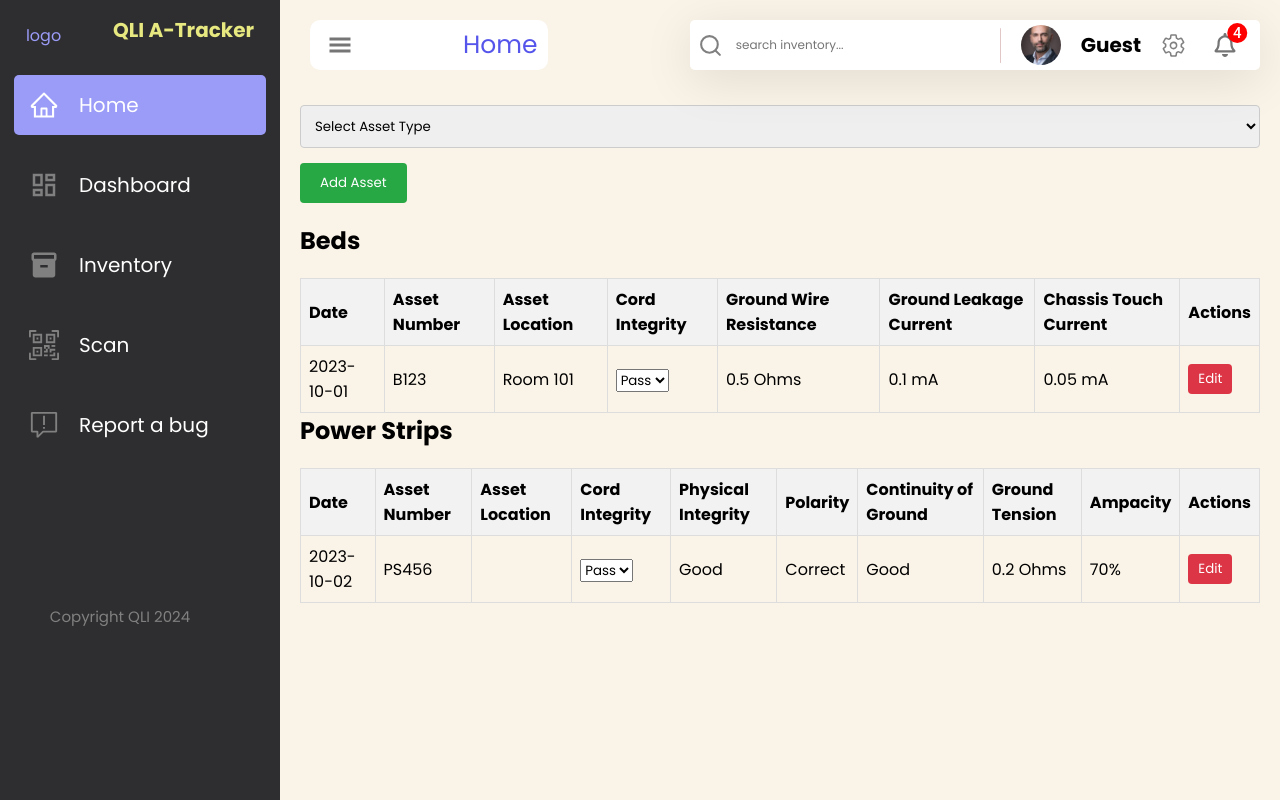
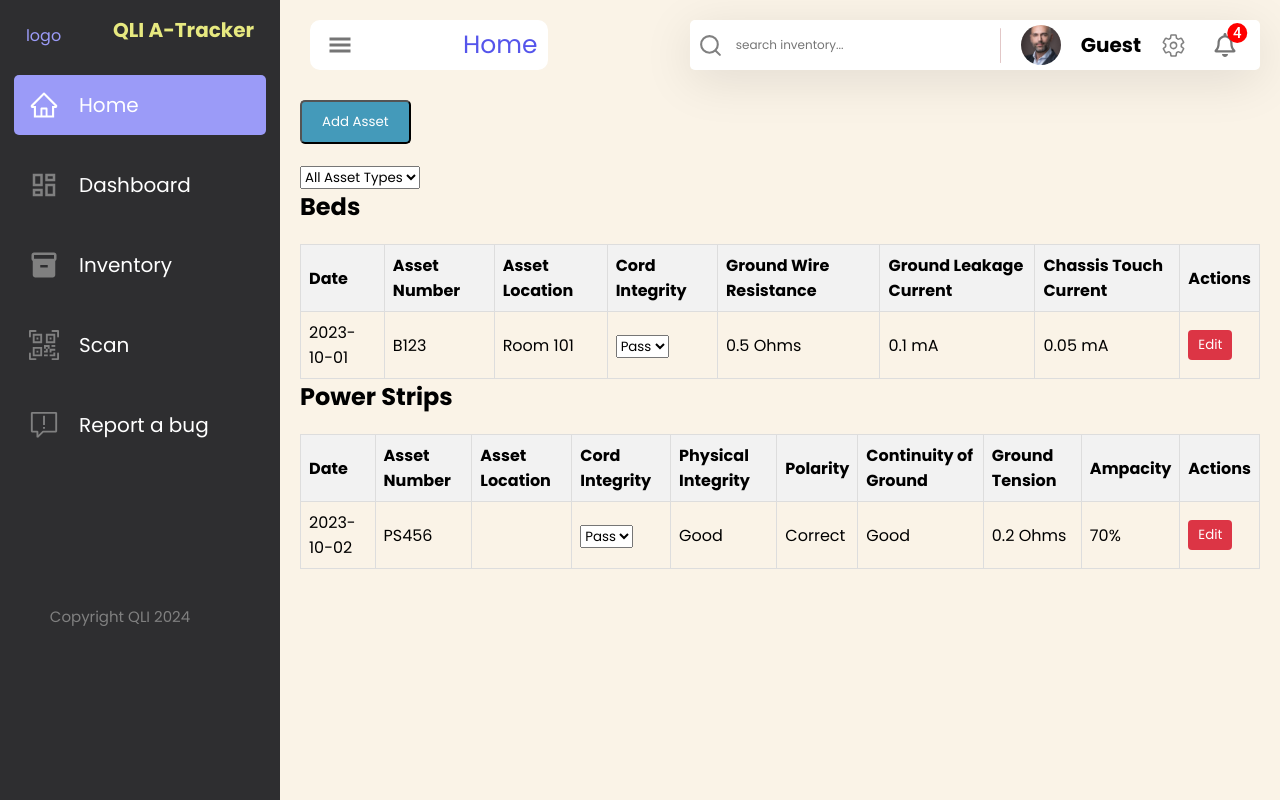
Before and after one commit to Patrick-250/A-tracker, a React (Vite) app in the folder client/: page /inventory in a window 1280 px wide. Built offline with nearby package versions, Linux system fonts and the light colour scheme.

Commit message:
fixed inventory page

```diff
--- a/client/src/Pages/Inventory/Inventory.jsx
+++ b/client/src/Pages/Inventory/Inventory.jsx
@@ -47,6 +47,9 @@ const Inventory = ({ scannedAsset }) => {
     ampacity: "",
   });
   const [editingAsset, setEditingAsset] = useState(null);
+  const [selectedType, setSelectedType] = useState("");
+  const [filterType, setFilterType] = useState("");
+  const [showForm, setShowForm] = useState(false);
 
   useEffect(() => {
     if (scannedAsset) {
@@ -55,8 +58,11 @@ const Inventory = ({ scannedAsset }) => {
   }, [scannedAsset]);
 
   const addAsset = () => {
+    if (newAsset.type && newAsset.date && newAsset.assetNumber) {
       setAssets([...assets, { ...newAsset, id: Date.now() }]);
       resetNewAsset();
+      setShowForm(false);
+    }
   };
 
   const updateAsset = () => {
@@ -66,6 +72,7 @@ const Inventory = ({ scannedAsset }) => {
       )
     );
     setEditingAsset(null);
+    setShowForm(false);
   };
 
   const deleteAsset = (id) => {
@@ -98,6 +105,7 @@ const Inventory = ({ scannedAsset }) => {
       groundTension: "",
       ampacity: "",
     });
+    setSelectedType("");
   };
 
   const renderFormFields = (asset) => {
@@ -240,33 +248,72 @@ const Inventory = ({ scannedAsset }) => {
     return acc;
   }, {});
 
+  const filteredAssets = filterType
+    ? assets.filter((asset) => asset.type === filterType)
+    : assets;
+
   return (
     <div className="inventory">
+      <button
+        className="add-asset"
+        onClick={() => {
+          setShowForm(true);
+          setEditingAsset(null);
+        }}
+      >
+        Add Asset
+      </button>
+      {showForm && (
         <div className="form">
           <select
             name="type"
-          value={editingAsset ? editingAsset.type : newAsset.type}
-          onChange={handleInputChange}
+            value={selectedType}
+            onChange={(e) => {
+              setSelectedType(e.target.value);
+              handleInputChange(e);
+            }}
           >
             <option value="">Select Asset Type</option>
             <option value="Bed">Beds</option>
             <option value="Power Strip">Power Strips</option>
             {/* Add more options for other asset types if needed */}
           </select>
-        {renderFormFields(editingAsset || newAsset)}
+          {selectedType && renderFormFields(editingAsset || newAsset)}
           {editingAsset ? (
             <>
               <button onClick={updateAsset}>Update Asset</button>
               <button onClick={() => deleteAsset(editingAsset.id)}>
                 Delete Asset
               </button>
-            <button onClick={() => setEditingAsset(null)}>Cancel</button>
+              <button
+                onClick={() => {
+                  setEditingAsset(null);
+                  setShowForm(false);
+                }}
+              >
+                Cancel
+              </button>
             </>
           ) : (
-          <button onClick={addAsset}>Add Asset</button>
+            selectedType && <button onClick={addAsset}>Add Asset</button>
           )}
         </div>
-      {Object.keys(categorizedAssets).map((type) => (
+      )}
+      <div className="filter">
+        <select
+          name="filterType"
+          value={filterType}
+          onChange={(e) => setFilterType(e.target.value)}
+        >
+          <option value="">All Asset Types</option>
+          <option value="Bed">Beds</option>
+          <option value="Power Strip">Power Strips</option>
+          {/* Add more options for other asset types if needed */}
+        </select>
+      </div>
+      {Object.keys(categorizedAssets).map(
+        (type) =>
+          (filterType === "" || filterType === type) && (
             <div key={type}>
               <h2>
                 {type === "Bed"
@@ -302,7 +349,9 @@ const Inventory = ({ scannedAsset }) => {
                   </tr>
                 </thead>
                 <tbody>
-              {categorizedAssets[type].map((asset) => (
+                  {filteredAssets
+                    .filter((asset) => asset.type === type)
+                    .map((asset) => (
                       <tr key={asset.id}>
                         <td>{asset.date}</td>
                         <td>{asset.assetNumber}</td>
@@ -340,14 +389,23 @@ const Inventory = ({ scannedAsset }) => {
                           </>
                         )}
                         <td>
-                    <button onClick={() => setEditingAsset(asset)}>Edit</button>
+                          <button
+                            onClick={() => {
+                              setEditingAsset(asset);
+                              setShowForm(true);
+                              setSelectedType(asset.type);
+                            }}
+                          >
+                            Edit
+                          </button>
                         </td>
                       </tr>
                     ))}
                 </tbody>
               </table>
             </div>
-      ))}
+          )
+      )}
     </div>
   );
 };
--- a/client/src/Pages/Inventory/Inventory.scss
+++ b/client/src/Pages/Inventory/Inventory.scss
@@ -6,6 +6,41 @@
   height: 100vh;
   overflow-y: scroll;
   padding-top: 100px;
+
+  .add-asset {
+    background-color: #449aba;
+    margin-bottom: 20px;
+    padding: 10px 20px;
+    color: white;
+    border-radius: 5px;
+    position: relative;
+
+    &::after {
+      content: "Add a new asset";
+      position: absolute;
+      bottom: 100%;
+      left: 50%;
+      transform: translateX(-50%);
+
+      color: #9ddcf9;
+      padding: 5px 10px;
+      border-radius: 4px;
+      white-space: nowrap;
+      opacity: 0;
+      visibility: hidden;
+      transition: opacity 0.3s, visibility 0.3s;
+    }
+
+    &:hover::after {
+      opacity: 1;
+      visibility: visible;
+    }
+  }
+
+  .add-asset:hover {
+    background-color: #218838;
+    cursor: pointer;
+  }
 
   .form {
     margin-bottom: 20px;
```
Lines whose indentation alone changed are shown as unchanged.
